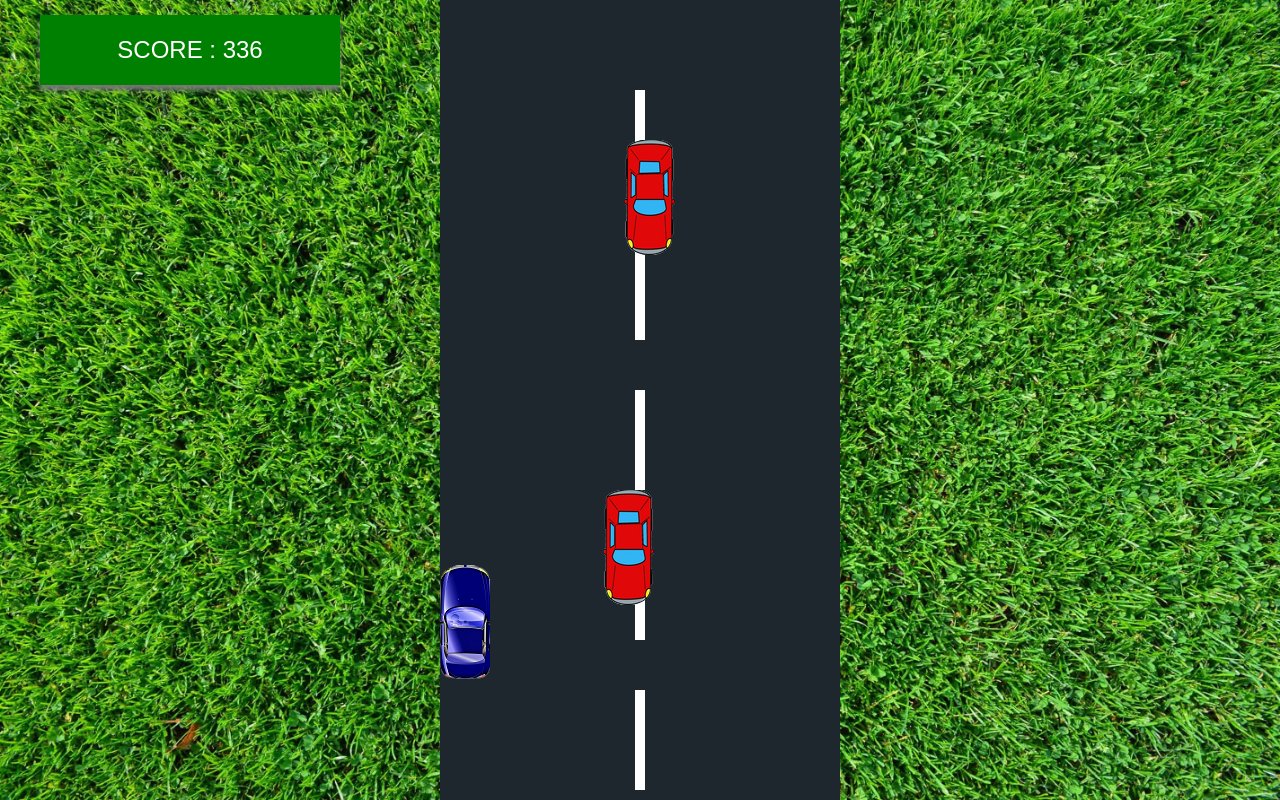
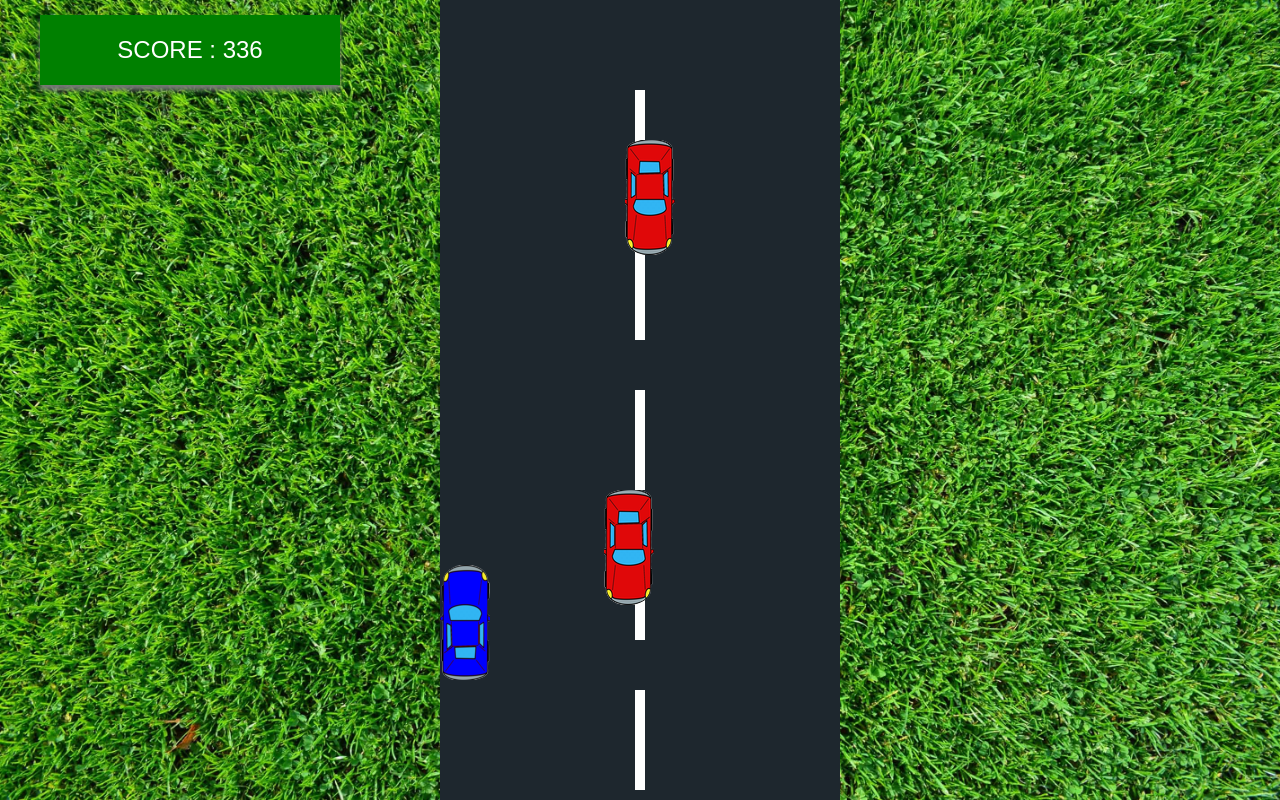
Before and after one commit to nhjoy/Funky-car-game, a plain HTML site: page index.html in a window 1280 px wide. Both pictures are taken after a click on the element 640 px from the left and 400 px from the top of the page. Drawn offline with Linux system fonts and the light colour scheme.

Commit message:
Update style.css

```diff
--- a/style.css
+++ b/style.css
@@ -12,7 +12,7 @@
 
         .car{
                 width: 50px; height : 115px;
-                background-image: url("media/normal_car.png");
+                background-image: url("media/blue.png");
                 position: absolute;
                 bottom :120px;
                 background-repeat: no-repeat;
```
